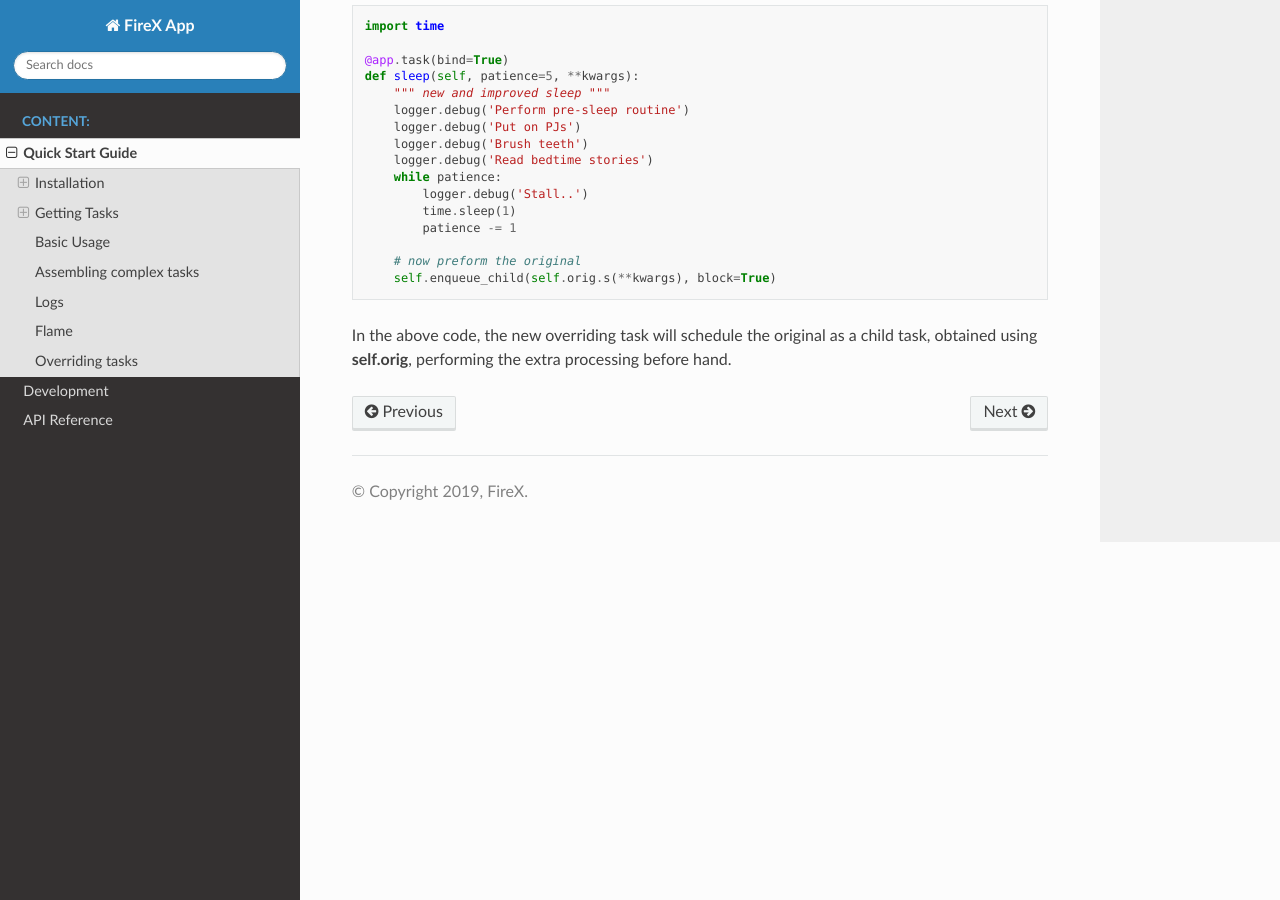
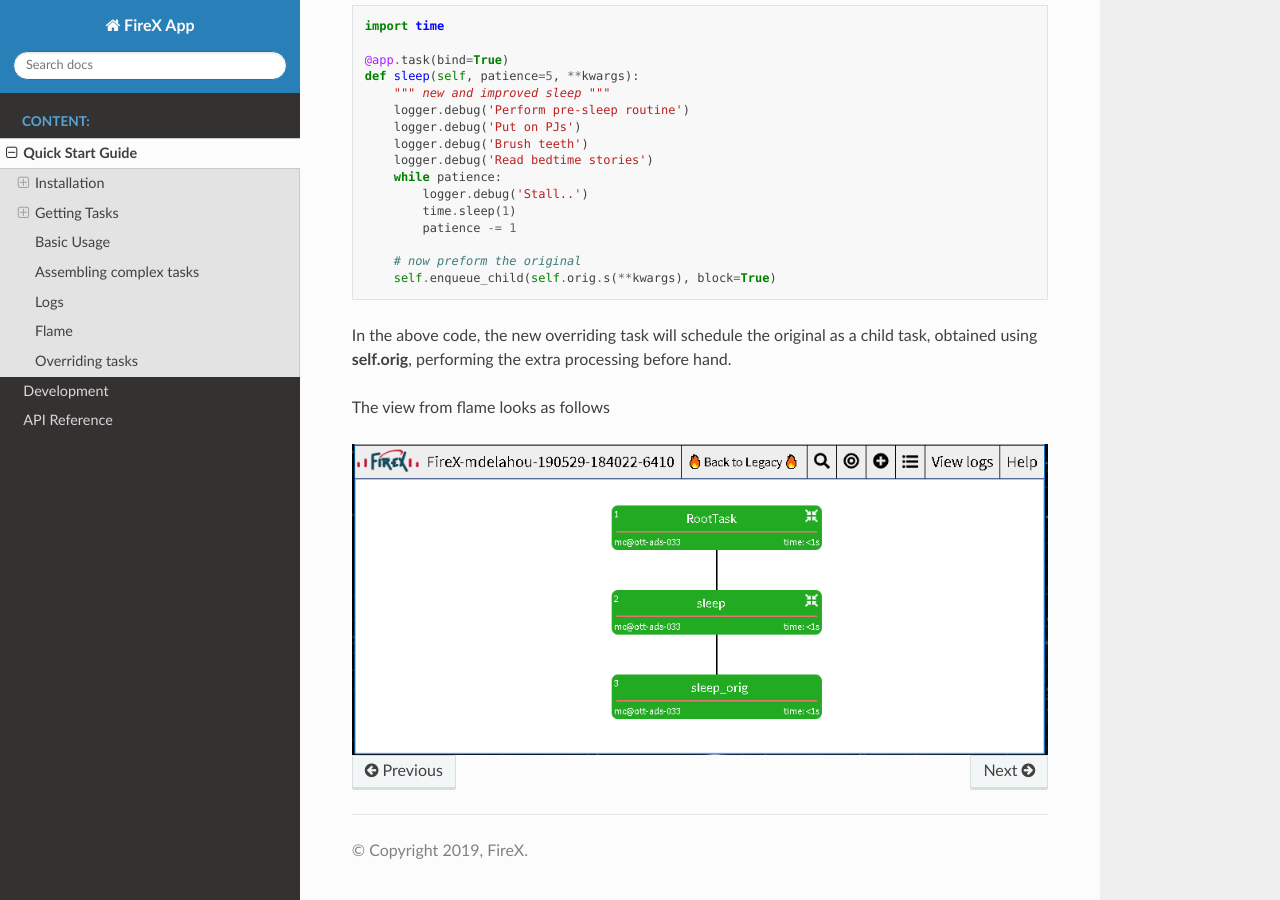
Before and after one commit to FireXStuff/firexapp, a Sphinx documentation site: the page built from docs/quick_start.rst, in a window 1280 px wide and 900 px high, scrolled down 4317 px. Built offline with Sphinx 7.4.7 and the Read the Docs theme 2.0.0, drawn with Linux system fonts in a browser that asks for light colours.

Commit message:
Adding a flame view to documentation quick start guide

```diff
--- a/docs/quick_start.rst
+++ b/docs/quick_start.rst
@@ -248,3 +248,8 @@
 
 In the above code, the new overriding task will schedule the original as a child task, obtained using **self.orig**,
 performing the extra processing before hand.
+
+The view from flame looks as follows
+
+.. image:: sleep_override_flame.png
+   :align: center
```
Also changed, not shown: docs/sleep_override_flame.png (added).
